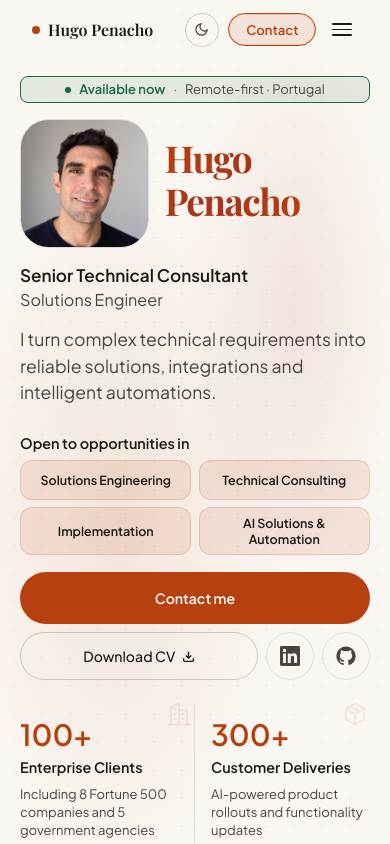
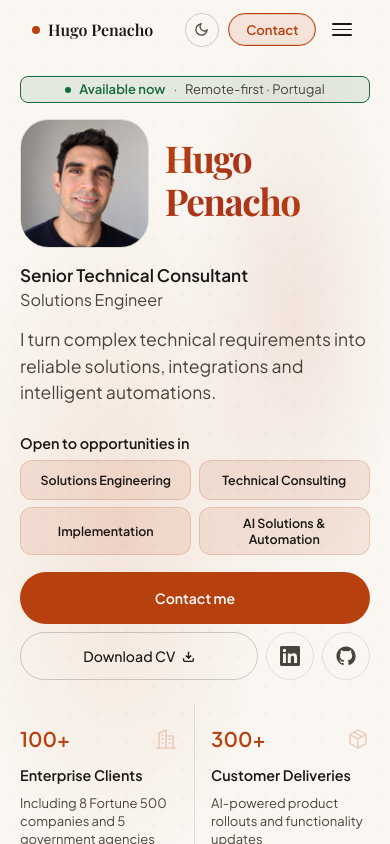
Before and after one commit to hpenacho/portfolio-website, a Next.js app: page / in a window 390 px wide. Shown: the top 844 px of the page. Built offline with nearby package versions, Linux system fonts and the light colour scheme.

Commit message:
Reserve icon space in metrics and widen desktop hero

```diff
--- a/components/Hero.jsx
+++ b/components/Hero.jsx
@@ -147,11 +147,13 @@ export default function Hero() {
         <div className={styles.metrics}>
           {metrics.map(m => (
             <div key={m.label} className={styles.metric}>
-              <span className={styles.metricWatermark} aria-hidden="true">
-                <MetricIcon name={m.icon} />
-              </span>
               <div className={styles.metricContent}>
-                <span className={styles.metricValue}>{m.value}</span>
+                <div className={styles.metricTop}>
+                  <span className={styles.metricValue}>{m.value}</span>
+                  <span className={styles.metricIcon} aria-hidden="true">
+                    <MetricIcon name={m.icon} />
+                  </span>
+                </div>
                 <span className={styles.metricLabel}>{m.label}</span>
                 {m.detail && <span className={styles.metricDetail}>{m.detail}</span>}
               </div>
--- a/styles/Hero.module.css
+++ b/styles/Hero.module.css
@@ -33,6 +33,7 @@
   position: relative;
   z-index: 1;
   width: 100%;
+  max-width: 1100px;
 }
 
 /* Two-column layout */
@@ -278,9 +279,7 @@
 }
 
 .metric {
-  position: relative;
-  isolation: isolate;
-  display: block;
+  min-width: 0;
   padding: 0 var(--space-2);
   border-right: 1px solid var(--border);
 }
@@ -295,38 +294,45 @@
 }
 
 .metricContent {
-  position: relative;
-  z-index: 1;
   display: flex;
   flex-direction: column;
   gap: var(--space-1);
 }
 
-.metricWatermark {
-  position: absolute;
-  top: -0.55rem;
-  right: 0.1rem;
-  z-index: 0;
-  display: block;
-  width: 48px;
-  height: 48px;
+.metricTop {
+  display: flex;
+  align-items: center;
+  justify-content: space-between;
+  gap: 0.5rem;
+  min-height: 38px;
+}
+
+.metricIcon {
+  display: inline-flex;
+  flex: 0 0 38px;
+  align-items: center;
+  justify-content: center;
+  width: 38px;
+  height: 38px;
   color: var(--gold);
-  opacity: 0.14;
+  opacity: 0.24;
   pointer-events: none;
   user-select: none;
 }
 
-.metricWatermark svg {
+.metricIcon svg {
   display: block;
   width: 100%;
   height: 100%;
 }
 
 .metricValue {
+  min-width: 0;
   font-size: 2rem;
   font-weight: 600;
   color: var(--gold);
   line-height: 1;
+  white-space: nowrap;
 }
 
 .metricLabel {
@@ -380,6 +386,45 @@
   align-items: center;
   gap: 0.5rem;
   flex-wrap: nowrap;
+}
+
+@media (min-width: 769px) and (max-width: 960px) {
+  .metrics {
+    grid-template-columns: repeat(2, minmax(0, 1fr));
+  }
+
+  .metric {
+    padding: var(--space-3) var(--space-2);
+  }
+
+  .metric:nth-child(odd) {
+    padding-left: 0;
+    border-right: 1px solid var(--border);
+  }
+
+  .metric:nth-child(even) {
+    padding-right: 0;
+    border-right: none;
+  }
+
+  .metric:nth-child(-n+2) {
+    padding-top: 0;
+    border-bottom: 1px solid var(--border);
+  }
+
+  .metric:nth-child(n+3) {
+    padding-bottom: 0;
+  }
+
+  .metricIcon {
+    flex-basis: 34px;
+    width: 34px;
+    height: 34px;
+  }
+
+  .metricValue {
+    font-size: 1.8rem;
+  }
 }
 
 @media (max-width: 768px) {
@@ -614,12 +659,11 @@
     padding: var(--space-2) 0;
   }
 
-  .metricWatermark {
-    top: -0.25rem;
-    right: 0.05rem;
-    width: 36px;
-    height: 36px;
-    opacity: 0.11;
+  .metricIcon {
+    flex-basis: 30px;
+    width: 30px;
+    height: 30px;
+    opacity: 0.22;
   }
 
   .metric:nth-child(odd) {
@@ -637,7 +681,7 @@
     border-bottom: 1px solid var(--border);
   }
 
-  .metricValue { font-size: clamp(1.5rem, 7.5vw, 2rem); }
+  .metricValue { font-size: clamp(1.35rem, 5.5vw, 1.8rem); }
   .metricLabel { font-size: 0.9rem; }
   .metricDetail { font-size: 0.8125rem; }
 
@@ -651,10 +695,15 @@
 }
 
 @media (max-width: 420px) {
-  .metricWatermark {
-    width: 28px;
-    height: 28px;
-    opacity: 0.09;
+  .metricIcon {
+    flex-basis: 24px;
+    width: 24px;
+    height: 24px;
+    opacity: 0.2;
+  }
+
+  .metricValue {
+    font-size: clamp(1.1rem, 5.2vw, 1.35rem);
   }
 }
 
```
